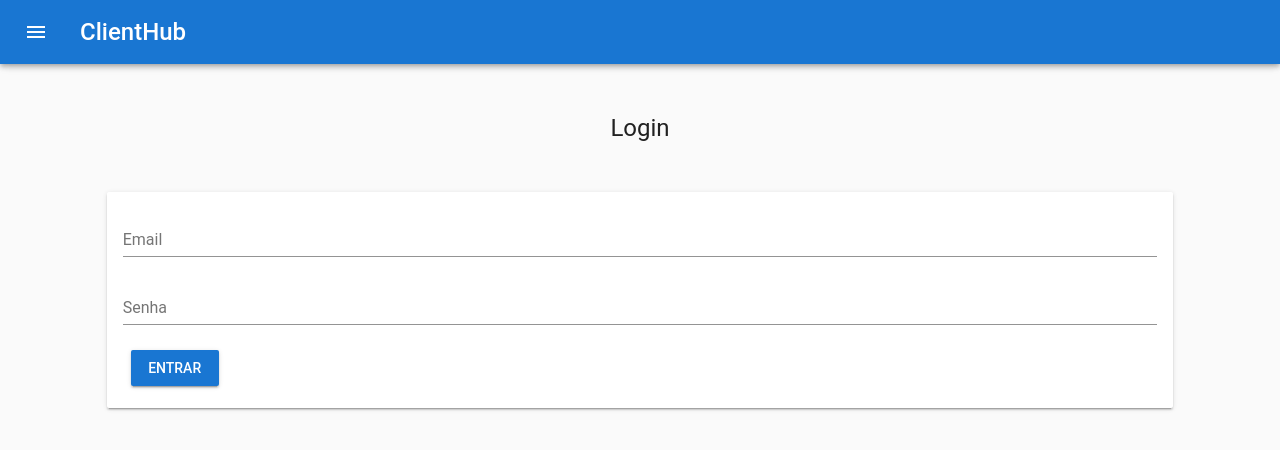
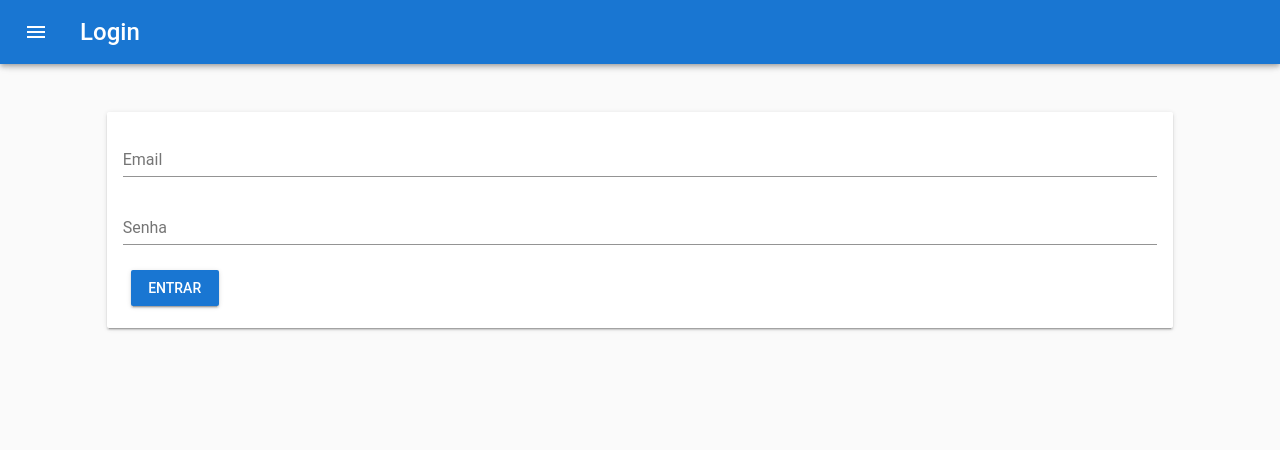
Before and after one commit to alisonmoura/clienthub-app, a Vue app: page /#/ in a window 1280 px wide. Shown: the top 450 px of the page. Built offline with nearby package versions, Linux system fonts and the light colour scheme; a small style sheet from the web is missing.

Commit message:
Colocando título da rota no toolbar

```diff
--- a/src/App.vue
+++ b/src/App.vue
@@ -3,7 +3,7 @@
     <v-toolbar dark app color="primary">
       <v-toolbar-side-icon @click="drawer = !drawer"></v-toolbar-side-icon>
       <v-toolbar-title class="headline">
-        <span>ClientHub</span>
+        <span>{{$route.name}}</span>
       </v-toolbar-title>
       <v-spacer></v-spacer>
     </v-toolbar>
--- /dev/null
+++ b/src/pages/Home.vue
@@ -0,0 +1,4 @@
+<template>
+    <v-layout row wrap>
+    </v-layout>
+</template>
--- a/src/pages/Login.vue
+++ b/src/pages/Login.vue
@@ -1,8 +1,5 @@
 <template>
     <v-layout row wrap justify-center>
-        <v-flex xs12 class="text-xs-center mt-5">
-            <h1 class="headline">Login</h1>
-        </v-flex>
         <v-flex xs10>
             <v-card class="pa-3 mt-5">
                 <v-text-field v-model="user.email" label="Email"></v-text-field>
@@ -31,7 +28,7 @@
                 try {
                     let response = await Axios.post(`${config.apiLink}/auth`, this.user)
                     console.log(response)
-                    alert(response.data)
+                    this.$router.push('/home')
                 } catch (response) {
                     console.log(response)
                     alert(response.data)
--- a/src/router.js
+++ b/src/router.js
@@ -9,6 +9,11 @@ export default new Router({
       path: '/',
       name: 'Login',
       component: () => import('@/pages/Login.vue')
+    },
+    {
+      path: '/home',
+      name: 'Home',
+      component: () => import('@/pages/Home.vue')
     }
   ]
 })
```
Also changed, not shown: 1 other file (tests, documents, lock files or other folders).
